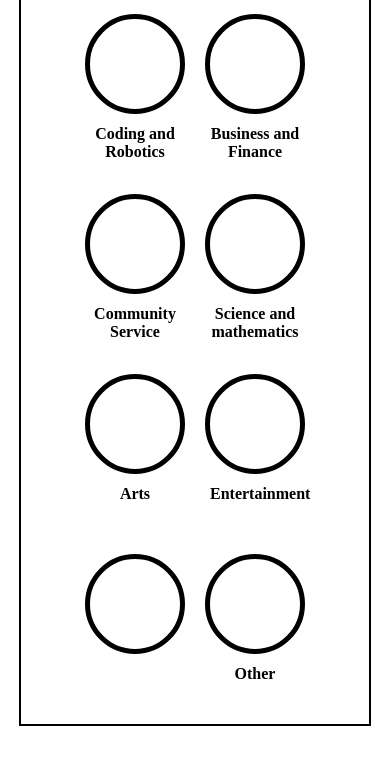
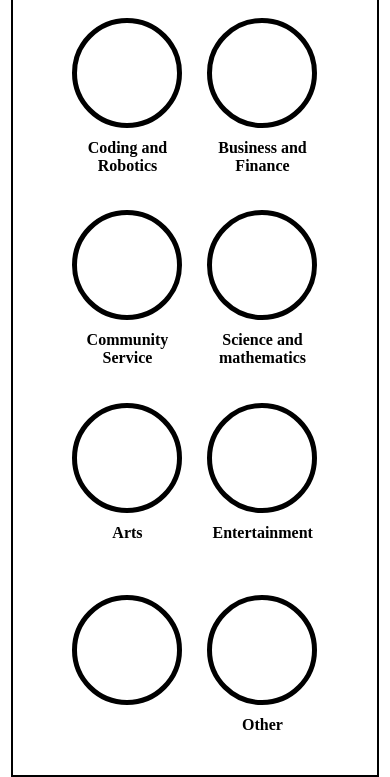
Before and after one commit to avwebdev/av-clubs, a website: page front-end/index.html in a window 390 px wide. Shown: the part 465-1242 px from the top of the page. Before the commit the page ends 1191 px from the top, so only its background shows below. Drawn offline with Linux system fonts and the light colour scheme; no server answers.

Commit message:
changed circles on mobile

```diff
--- a/front-end/css/mobile.css
+++ b/front-end/css/mobile.css
@@ -68,7 +68,7 @@
 
 @media (max-width: 1200px) {
     body {
-        padding: 3%;
+        padding: .8%;
         padding-top: 0px;
         padding-bottom: 0px;
     }
@@ -76,9 +76,9 @@
 
 @media (max-width: 550px) {
     .topic{
-  height: 90px;
-  width: 90px;
-  margin: 10px;
+  height: 100px;
+  width: 100px;
+  margin: 12.5px;
   margin-bottom: var(--topic-margin-bottom);
 }
 }
```
